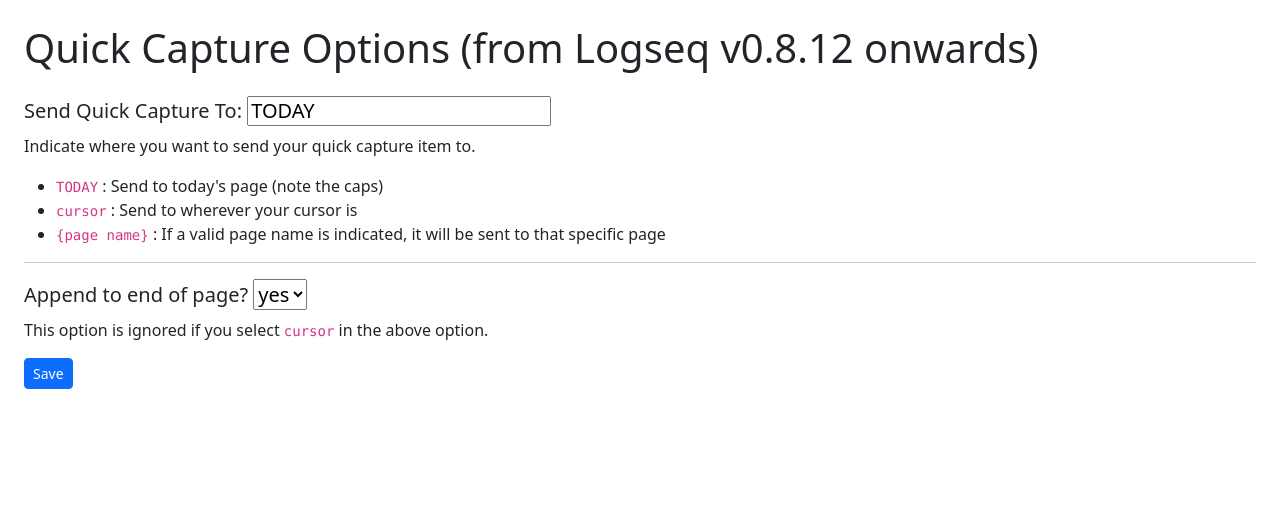
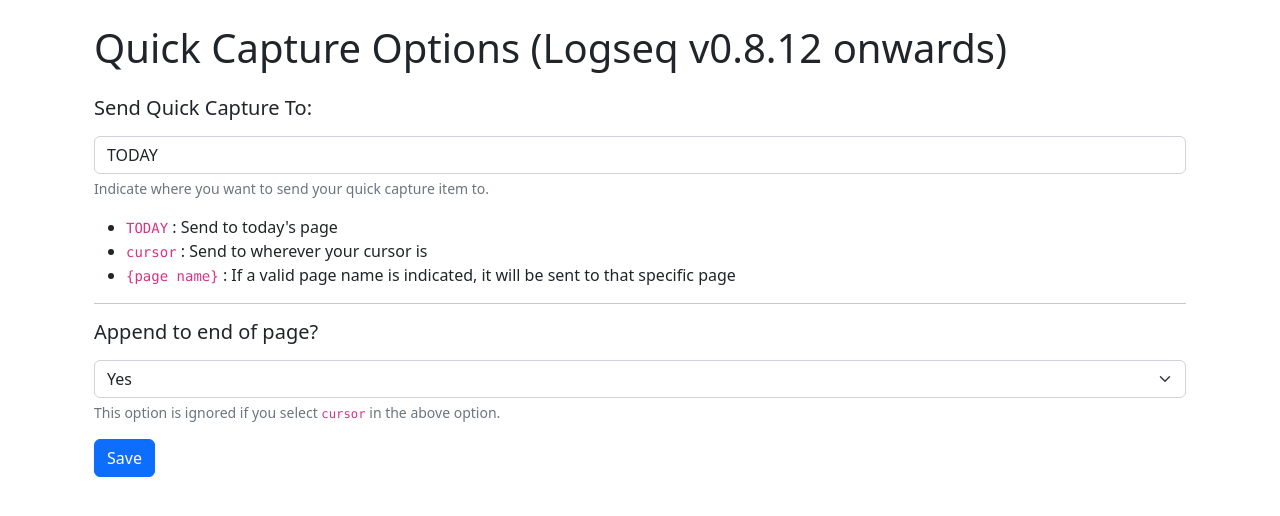
Before and after one commit to benjypng/firefox-extension-logseq-quickcapture, a browser extension: page src/options.html in a window 1280 px wide. Both pictures are taken after a click on the button "Save". Drawn offline with nearby package versions, Linux system fonts and the light colour scheme.

Commit message:
fix: cleanup

```diff
--- a/src/options.html
+++ b/src/options.html
@@ -1,6 +1,8 @@
 <!DOCTYPE html>
-<html>
+<html lang="en">
   <head>
+    <meta charset="UTF-8">
+    <meta name="viewport" content="width=device-width, initial-scale=1.0">
     <title>Logseq Quick Capture Extension Options</title>
     <link
       href="https://cdn.jsdelivr.net/npm/bootstrap@5.2.3/dist/css/bootstrap.min.css"
@@ -10,14 +12,17 @@
     />
   </head>
   <body>
-    <div class="p-4">
-      <h1 class="mb-4">Quick Capture Options (from Logseq v0.8.12 onwards)</h1>
-
+    <div class="container p-4">
+      <h1 class="mb-4">Quick Capture Options (Logseq v0.8.12 onwards)</h1>
+      <form id="options-form">
         <div class="mb-3">
-        <h5>Send Quick Capture To: <input type="text" id="page" value="TODAY"/></h5>
-        <p>Indicate where you want to send your quick capture item to.</p>
+          <label for="page" class="form-label">
+            <h5>Send Quick Capture To:</h5>
+          </label>
+          <input type="text" id="page" class="form-control" value="TODAY">
+          <p class="form-text">Indicate where you want to send your quick capture item to.</p>
           <ul>
-          <li><code>TODAY</code> : Send to today's page (note the caps)</li>
+            <li><code>TODAY</code> : Send to today's page</li>
             <li><code>cursor</code> : Send to wherever your cursor is</li>
             <li>
               <code>{page name}</code> : If a valid page name is indicated, it
@@ -25,29 +30,27 @@
             </li>
           </ul>
         </div>
-
         <hr />
-
         <div class="mb-3">
-        <h5>
-          Append to end of page?
-          <select id="append">
-            <option value="true" selected>yes</option>
-            <option value="false">no</option>
+          <label for="append" class="form-label">
+            <h5>Append to end of page?</h5>
+          </label>
+          <select id="append" class="form-select">
+            <option value="true">Yes</option>
+            <option value="false">No</option>
           </select>
-        </h5>
-        <p>
+          <p class="form-text">
             This option is ignored if you select <code>cursor</code> in the above
             option.
           </p>
         </div>
-
         <div>
-        <button id="save" type="button" class="btn btn-primary btn-sm">
+          <button id="save" type="submit" class="btn btn-primary">
             Save
           </button>
         </div>
+      </form>
+    </div>
     <script src="options.js"></script>
-    </div>
   </body>
 </html>
--- a/src/options.js
+++ b/src/options.js
@@ -1,43 +1,40 @@
-// Saves options to chrome.storage
-function save_options(e) {
+const save_options = async (e) => {
   e.preventDefault();
-  let page = document.getElementById("page").value;
+  const page = document.getElementById("page").value;
   const append = document.getElementById("append").value;
 
-  if (page === "TODAY") {
-    page = "TODAY";
+  try {
+    await browser.storage.sync.set({ page, append });
+    // Update status to let user know options were saved.
+    const saveButton = document.getElementById("save");
+    const originalText = saveButton.textContent;
+    saveButton.textContent = "Options Saved!";
+    saveButton.disabled = true;
+    setTimeout(() => {
+      saveButton.textContent = originalText;
+      saveButton.disabled = false;
+    }, 750);
+  } catch (error) {
+    console.error("Error saving options:", error);
   }
+};
 
-  browser.storage.sync.set(
-    {
-      page: page,
-      append: append,
-    },
-    function () {
-      // Update status to let user know options were saved.
-      const status = document.getElementById("save");
-      status.textContent = "Options Saved";
-      setTimeout(function () {
-        status.textContent = "Save";
-      }, 750);
-    }
-  );
-}
+const restore_options = async () => {
+  const defaultOptions = {
+    page: "TODAY",
+    append: "true",
+  };
 
-// Restores select box and checkbox state using the preferences
-// stored in chrome.storage.
-function restore_options() {
-  chrome.storage.sync.get(
-    {
-      page: "TODAY",
-      append: "true",
-    },
-    function (items) {
-      document.getElementById("page").value = items.page;
-      document.getElementById("append").value = items.append;
-    }
-  );
-}
+  try {
+    const items = await browser.storage.sync.get(defaultOptions);
+    document.getElementById("page").value = items.page;
+    document.getElementById("append").value = items.append;
+  } catch (error) {
+    console.error("Error restoring options:", error);
+  }
+};
 
 document.addEventListener("DOMContentLoaded", restore_options);
-document.getElementById("save").addEventListener("click", save_options);
+document
+  .getElementById("options-form")
+  .addEventListener("submit", save_options);
```
Also changed, not shown: manifest.json. Lines whose indentation alone changed are shown as unchanged.
